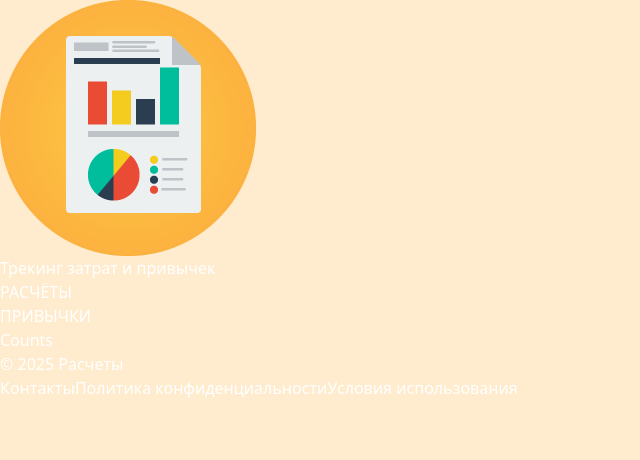
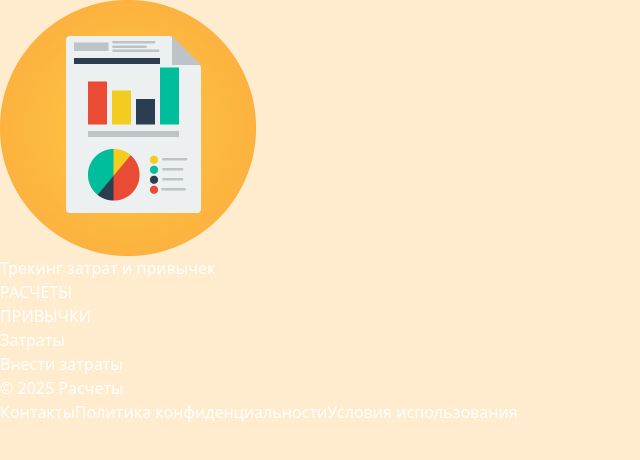
Before and after one commit to Dronych2004/calculations, a React (Vite) app: page / in a window 1280 px wide. Shown: the top 460 px of the page, without its empty margins (0-640 px from the left). Built offline with nearby package versions, Linux system fonts and the light colour scheme.

Commit message:
Added ButtonAddCount

```diff
--- a/src/components/NavMenu.jsx
+++ b/src/components/NavMenu.jsx
@@ -3,15 +3,15 @@ import { NavLink } from 'react-router-dom'
 function NavMenu() {
   return (
     <nav className="bg-gradient-to-r from-green-400 via-blue-500 to-yellow-300 bg-opacity-80 rounded-xl p-2 shadow-[0_0_12px_rgba(255,255,255,0.7)]">
-      <ul className="flex space-x-6 p-4 justify-center">
+      <ul className="flex space-x-6 justify-center">
         <li>
           <NavLink
             to="."
             end
             className={({ isActive }) =>
               isActive
-                ? 'text-blue-600 bg-white border border-blue-600 rounded px-3 py-1 font-bold'
-                : 'text-white bg-blue-600 rounded px-3 py-1 hover:bg-blue-700 transition-colors'
+                ? 'text-blue-600 bg-white border border-blue-600 rounded px-3 py-1 font-bold font-serif'
+                : 'text-white bg-blue-600 rounded px-3 py-1 hover:bg-blue-700 transition-colors font-serif'
             }
           >
             РАСЧЁТЫ
@@ -22,8 +22,8 @@ function NavMenu() {
             to="habits"
             className={({ isActive }) =>
               isActive
-                ? 'text-blue-600 bg-white border border-blue-600 rounded px-3 py-1 font-bold'
-                : 'text-white bg-blue-600 rounded px-3 py-1 hover:bg-blue-700 transition-colors'
+                ? 'text-blue-600 bg-white border border-blue-600 rounded px-3 py-1 font-bold font-serif'
+                : 'text-white bg-blue-600 rounded px-3 py-1 hover:bg-blue-700 transition-colors font-serif'
             }
           >
             ПРИВЫЧКИ
--- /dev/null
+++ b/src/components/ui/ButtonAddCount.jsx
@@ -0,0 +1,32 @@
+import React from 'react'
+
+function ButtonAddCount() {
+  return (
+    <button
+      className="
+      text-blue-600
+      bg-white
+      border
+      border-blue-600
+      rounded
+      block
+      mx-auto
+      px-2
+      py-2
+      uppercase
+      font-bold
+      font-serif
+      shadow-md
+      hover:shadow-lg
+      active:bg-blue-50
+      active:shadow-sm
+      transition-all
+      duration-100
+    "
+    >
+      Внести затраты
+    </button>
+  )
+}
+
+export default ButtonAddCount
--- a/src/layouts/MainLayout.jsx
+++ b/src/layouts/MainLayout.jsx
@@ -4,13 +4,19 @@ import Footer from './../components/Footer'
 
 const MainLayout = () => {
   return (
-    <>
+    // 1) flex-контейнер по колонке, занимающий 100vh
+    <div className="flex flex-col min-h-screen">
+      {/* 2) Header зафиксирован сверху */}
       <Header />
-      <div>
+
+      {/* 3) Центральная область растягивается */}
+      <main className="flex-grow">
         <Outlet />
-      </div>
+      </main>
+
+      {/* 4) Footer прижат к низу */}
       <Footer />
-    </>
+    </div>
   )
 }
 
--- a/src/main.jsx
+++ b/src/main.jsx
@@ -6,5 +6,5 @@ import App from './App.jsx'
 createRoot(document.getElementById('root')).render(
   <StrictMode>
     <App />
-  </StrictMode>,
+  </StrictMode>
 )
--- a/src/pages/Counts/Counts.jsx
+++ b/src/pages/Counts/Counts.jsx
@@ -1,7 +1,18 @@
 import React from 'react'
+import { useState } from 'react'
+import ButtonAddCount from '../../components/ui/ButtonAddCount'
 
 function Counts() {
-  return <div>Counts</div>
+  const [counts, setCounts] = useState([])
+
+  return (
+    <div className="bg-[whitesmoke] text-blue-500">
+      <h1 className="py-2 mx-auto w-max uppercase font-bold font-serif">
+        Затраты
+      </h1>
+      <ButtonAddCount />
+    </div>
+  )
 }
 
 export default Counts
--- a/src/pages/Habits/Habits.jsx
+++ b/src/pages/Habits/Habits.jsx
@@ -1,7 +1,7 @@
 import React from 'react'
 
 function Habits() {
-  return <div>Habits</div>
+  return <div className="bg-[whitesmoke] text-blue-500">Habits</div>
 }
 
 export default Habits
```
